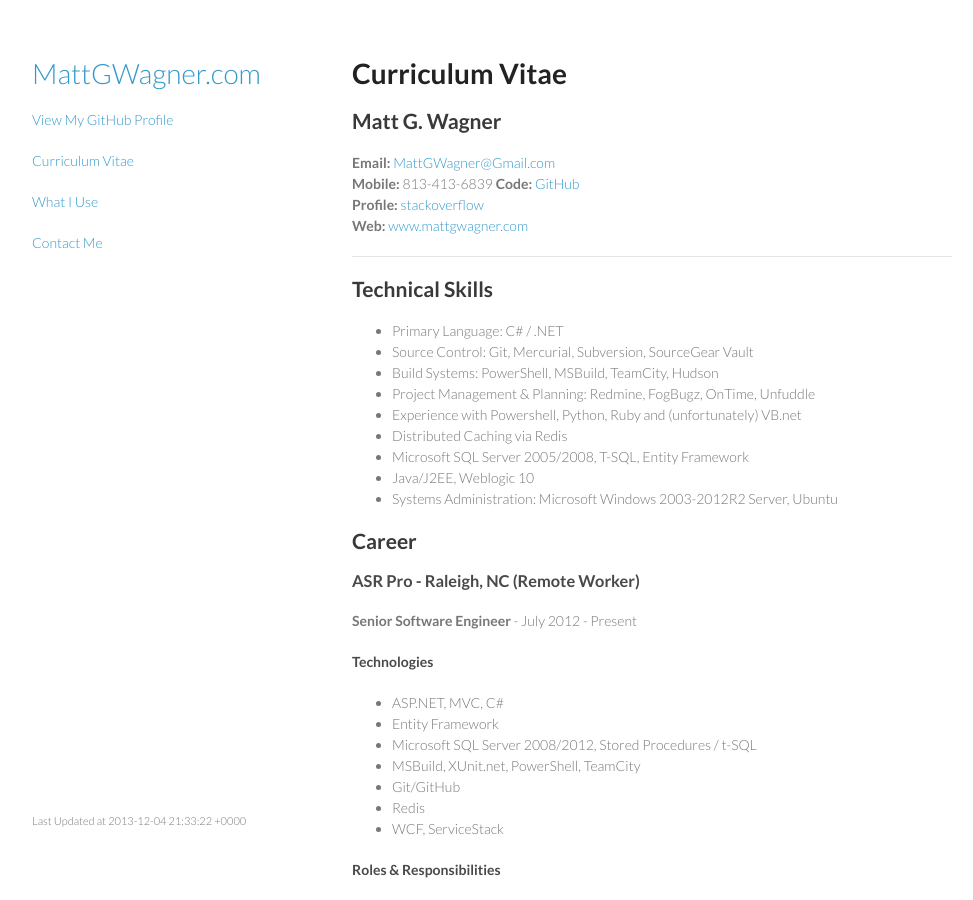
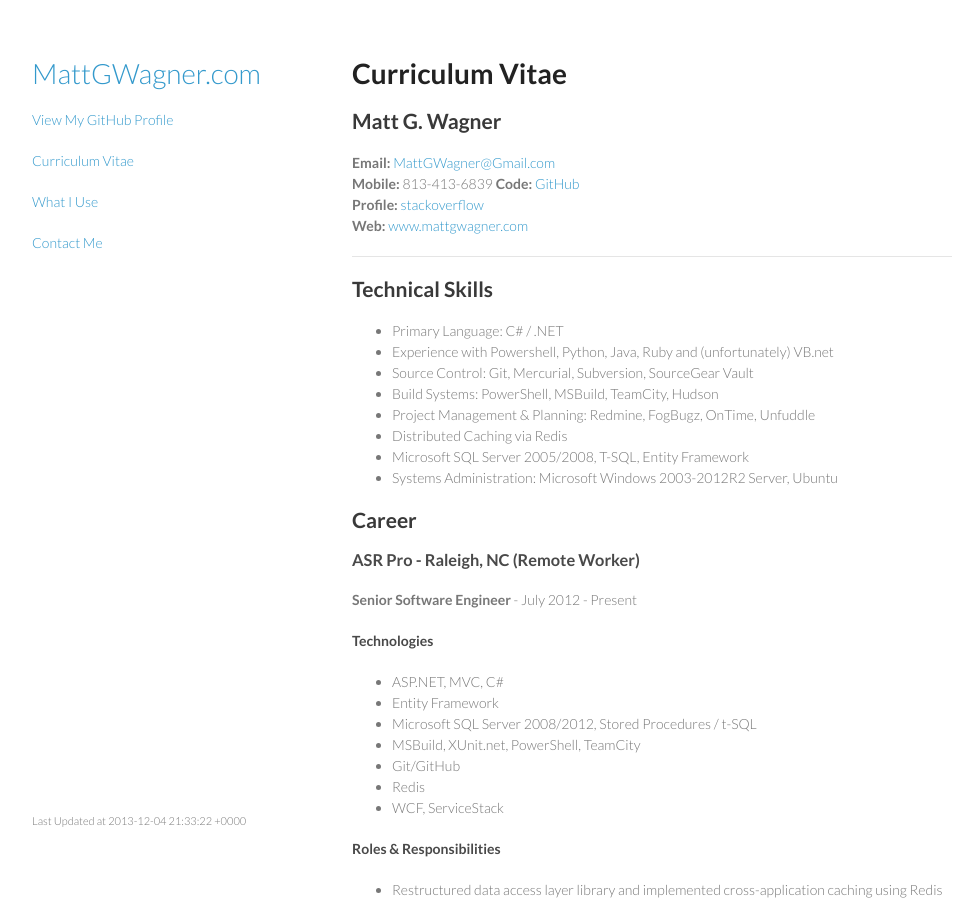
Before and after one commit to mattgwagner/mattgwagner, a Jekyll site: the page built from cv.md, in a window 1280 px wide and 900 px high. Shown: the whole window, without its empty margins (148-1121 px from the left). Built offline with Jekyll 4.4.1, drawn with Linux system fonts in a browser that asks for light colours.

Commit message:
Tweaked tech skills

```diff
--- a/cv.md
+++ b/cv.md
@@ -18,13 +18,12 @@ title: Matt G. Wagner - Curriculum Vitae
 ## Technical Skills
 
 * Primary Language: C# / .NET
+* Experience with Powershell, Python, Java, Ruby and (unfortunately) VB.net
 * Source Control: Git, Mercurial, Subversion, SourceGear Vault
 * Build Systems: PowerShell, MSBuild, TeamCity, Hudson
 * Project Management & Planning: Redmine, FogBugz, OnTime, Unfuddle
-* Experience with Powershell, Python, Ruby and (unfortunately) VB.net
 * Distributed Caching via Redis
 * Microsoft SQL Server 2005/2008, T-SQL, Entity Framework
-* Java/J2EE, Weblogic 10
 * Systems Administration: Microsoft Windows 2003-2012R2 Server, Ubuntu
 
 ## Career
```
